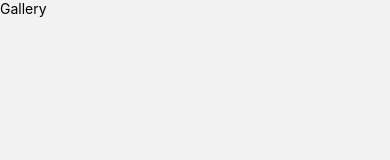
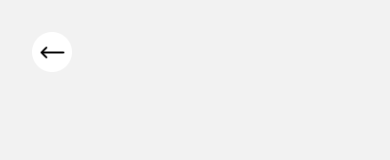
Before and after one commit to gustavoMoraiss/travel_app, a React Native app: screen /Gallery in a window 390 px wide. Shown: the top 160 px of the page. Built offline with nearby package versions, Linux system fonts and the light colour scheme.

Commit message:
finish gallery screen

```diff
--- a/src/components/InfoCard/styles.js
+++ b/src/components/InfoCard/styles.js
@@ -9,6 +9,7 @@ const styles = StyleSheet.create({
     fontSize: 12,
     color: '#4681A3',
     marginHorizontal: 8,
+    marginEnd: 30,
   },
   icon: {
     width: 40,
--- a/src/screens/Gallery/index.js
+++ b/src/screens/Gallery/index.js
@@ -1,10 +1,37 @@
 import React from 'react';
-import {SafeAreaView, Text} from 'react-native';
+import {
+  SafeAreaView,
+  FlatList,
+  Image,
+  TouchableOpacity,
+  View,
+} from 'react-native';
+import styles from './styles';
 
-const Gallery = () => {
+const Gallery = ({route, navigation}) => {
+  const {images} = route?.params || {};
+
+  const onBackPress = () => {
+    navigation.goBack();
+  };
+
   return (
-    <SafeAreaView>
-      <Text>Gallery</Text>
+    <SafeAreaView style={styles.container}>
+      <View>
+        <FlatList
+          style={{marginBottom: 24, paddingHorizontal: 24}}
+          data={images}
+          renderItem={({item}) => (
+            <Image source={{uri: item}} style={styles.image} />
+          )}
+        />
+        <TouchableOpacity onPress={onBackPress} style={styles.backContainer}>
+          <Image
+            source={require('../../assets/back.png')}
+            style={styles.backIcon}
+          />
+        </TouchableOpacity>
+      </View>
     </SafeAreaView>
   );
 };
--- a/src/screens/Gallery/styles.js
+++ b/src/screens/Gallery/styles.js
@@ -1,5 +1,23 @@
 import {StyleSheet} from 'react-native';
 
-const styles = StyleSheet.create({});
+const styles = StyleSheet.create({
+  container: {
+    flex: 1,
+  },
+  image: {
+    width: '100%',
+    height: 400,
+    borderRadius: 20,
+    marginTop: 24,
+  },
+  backContainer: {
+    position: 'absolute',
+    margin: 32,
+  },
+  backIcon: {
+    width: 40,
+    height: 40,
+  },
+});
 
 export default styles;
```
